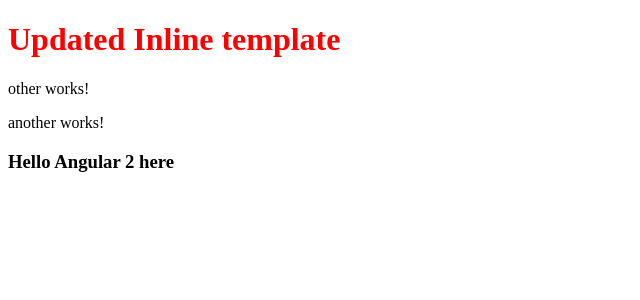
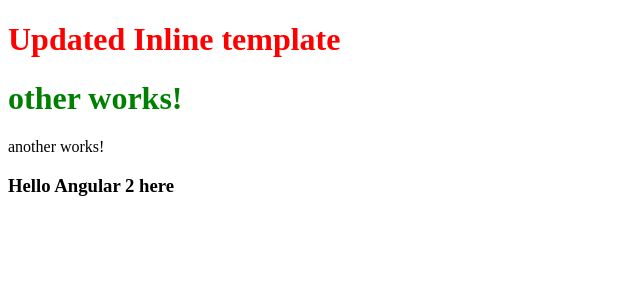
Before and after one commit to nirmaldavis/Angular2Trainings-firstapp, an Angular app: page / in a window 1280 px wide. Shown: the top 300 px of the page, without its empty margins (0-640 px from the left). Built offline with nearby package versions, Linux system fonts and the light colour scheme.

Commit message:
View Encapsulation Emulated Each Component has its own style encapsulation. A sample each got its own h1 color

```diff
--- a/src/app/other/other.component.css
+++ b/src/app/other/other.component.css
@@ -0,0 +1,3 @@
+h1 {
+    color: green;
+}
--- a/src/app/other/other.component.html
+++ b/src/app/other/other.component.html
@@ -1,3 +1,3 @@
-<p>
+<h1>
   other works!
-</p>
+</h1>
```
